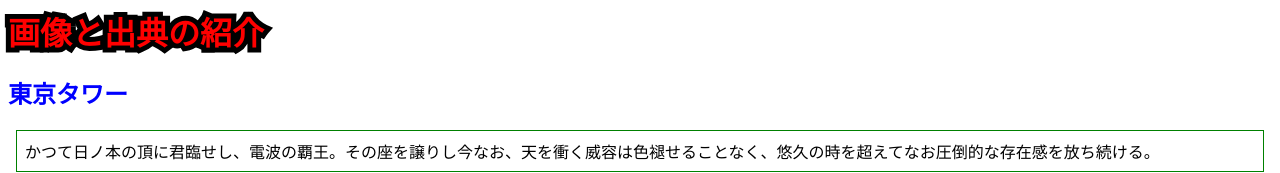
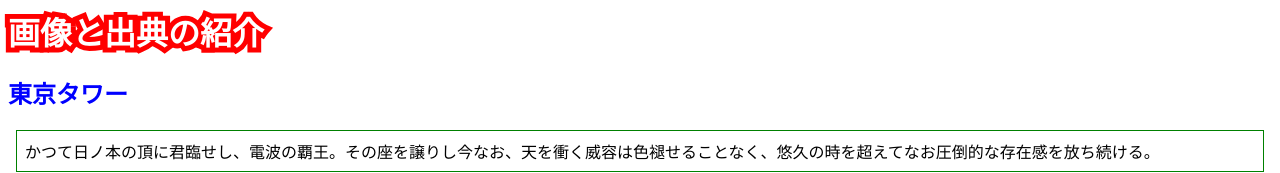
Before and after one commit to web2026-024/joho-shori-4, a plain HTML site: page 9th/index.html in a window 1280 px wide. Shown: the top 173 px of the page. Drawn offline with Linux system fonts and the light colour scheme.

Commit message:
Change h1 color to white and update stroke color

```diff
--- a/9th/style.css
+++ b/9th/style.css
@@ -1,6 +1,6 @@
 h1{
-    color: red;
-    -webkit-text-stroke: 10px #000;
+    color: white;
+    -webkit-text-stroke: 10px #ff0000;
     paint-order: stroke fill;
 }
 h2{
```
